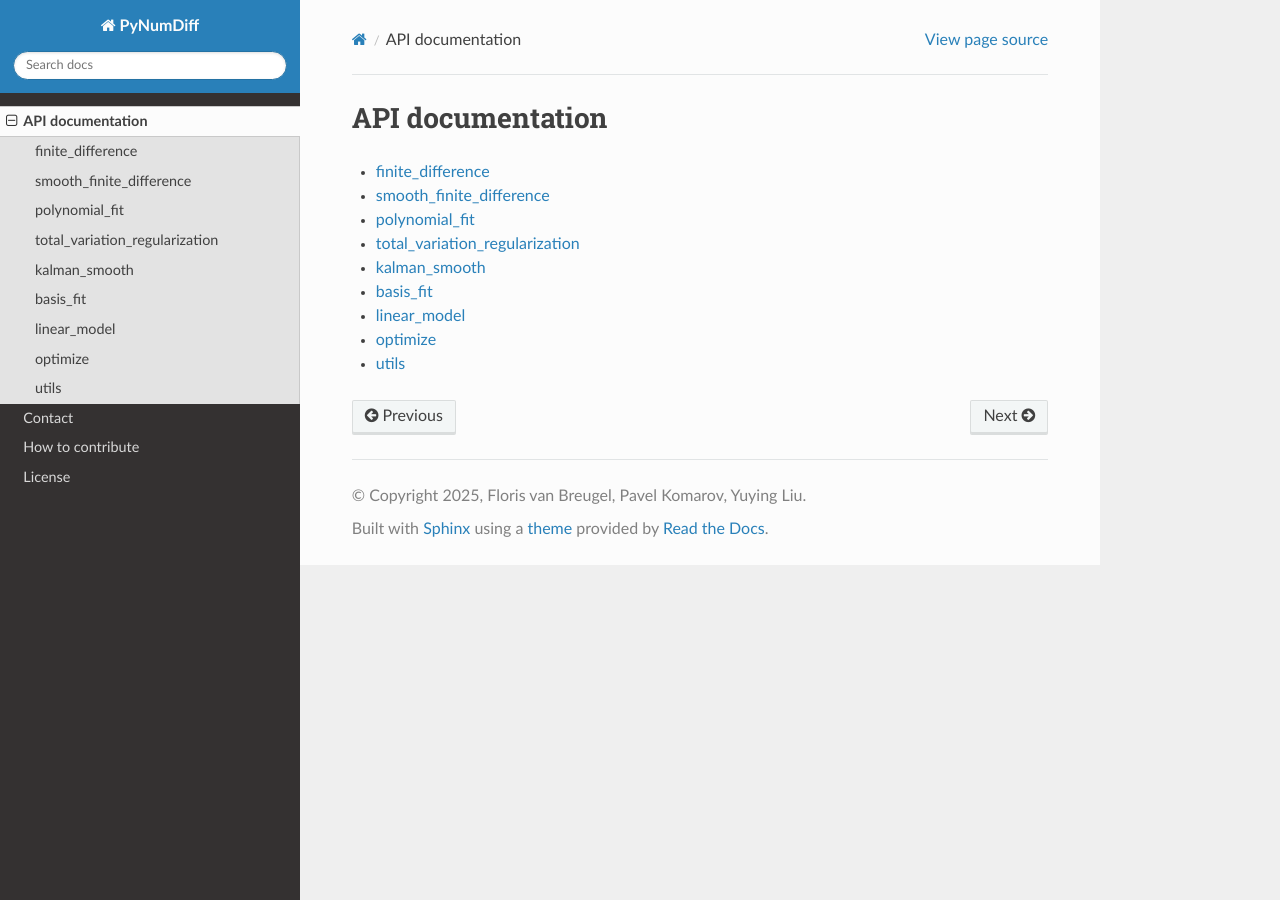
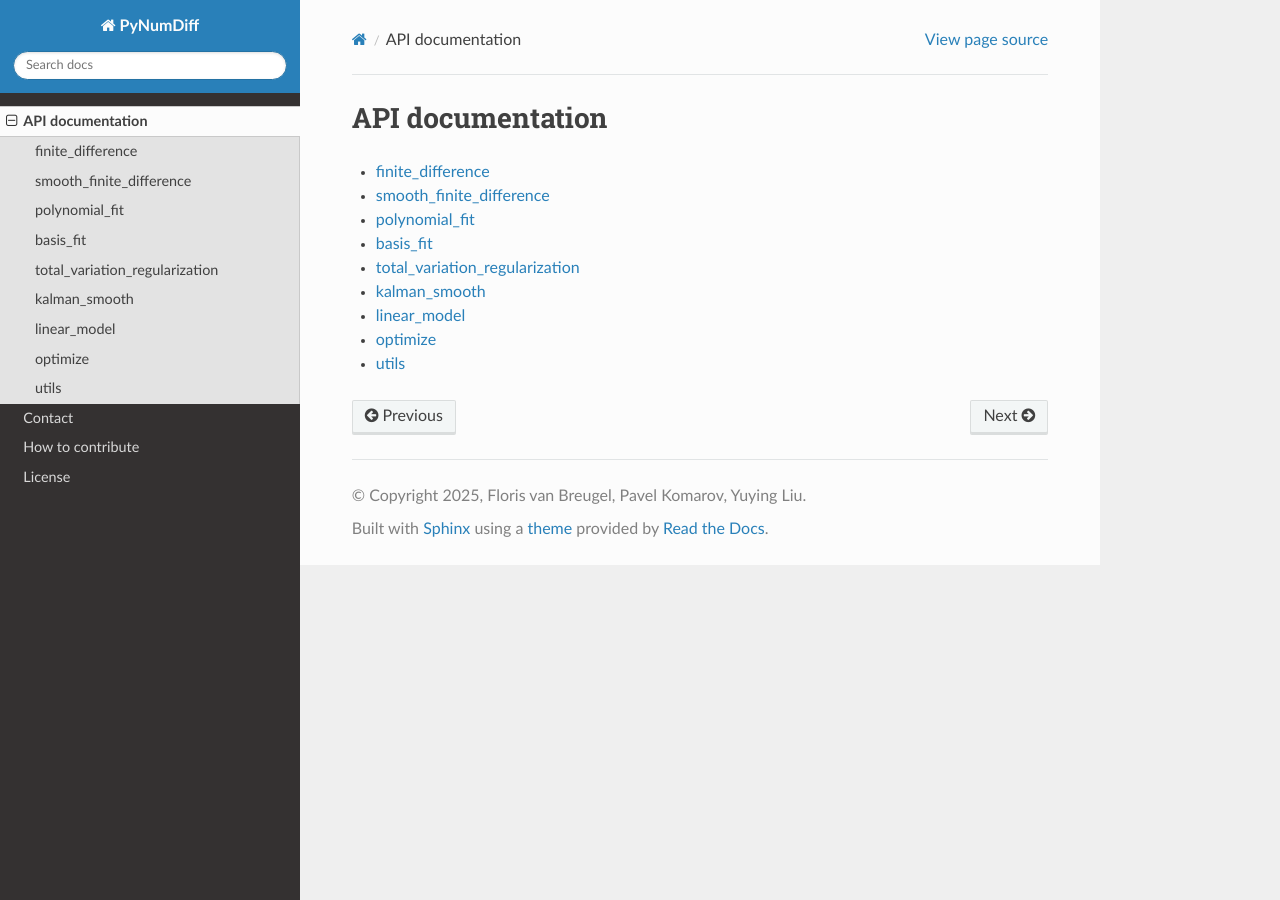
Before and after one commit to florisvb/PyNumDiff, a Sphinx documentation site: the page built from docs/source/code.rst, in a window 1280 px wide. Built offline with Sphinx 7.4.7 and the Read the Docs theme 3.1.0, drawn with Linux system fonts in a browser that asks for light colours.

```diff
--- a/docs/source/code.rst
+++ b/docs/source/code.rst
@@ -7,9 +7,9 @@ API documentation
    finite_difference
    smooth_finite_difference
    polynomial_fit
+   basis_fit
    total_variation_regularization
    kalman_smooth
-   basis_fit
    linear_model
    optimize
    utils
```
